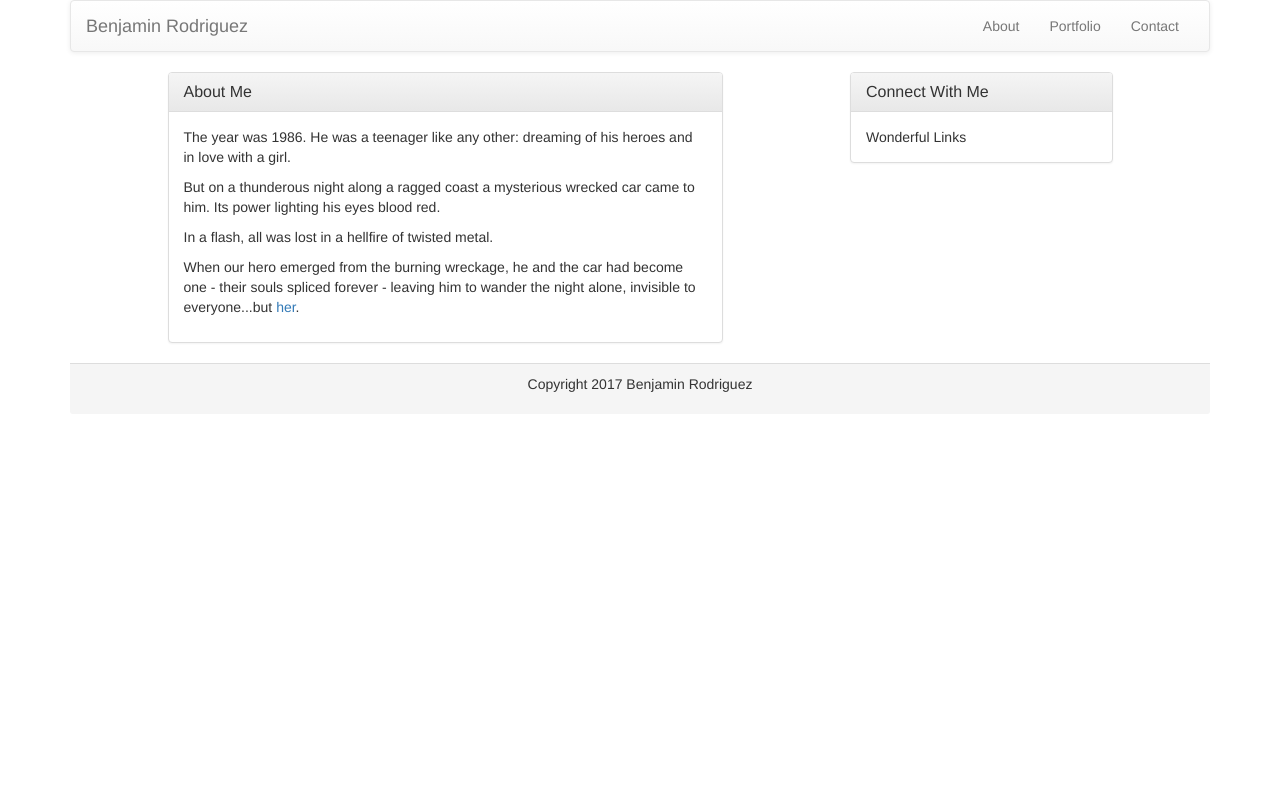
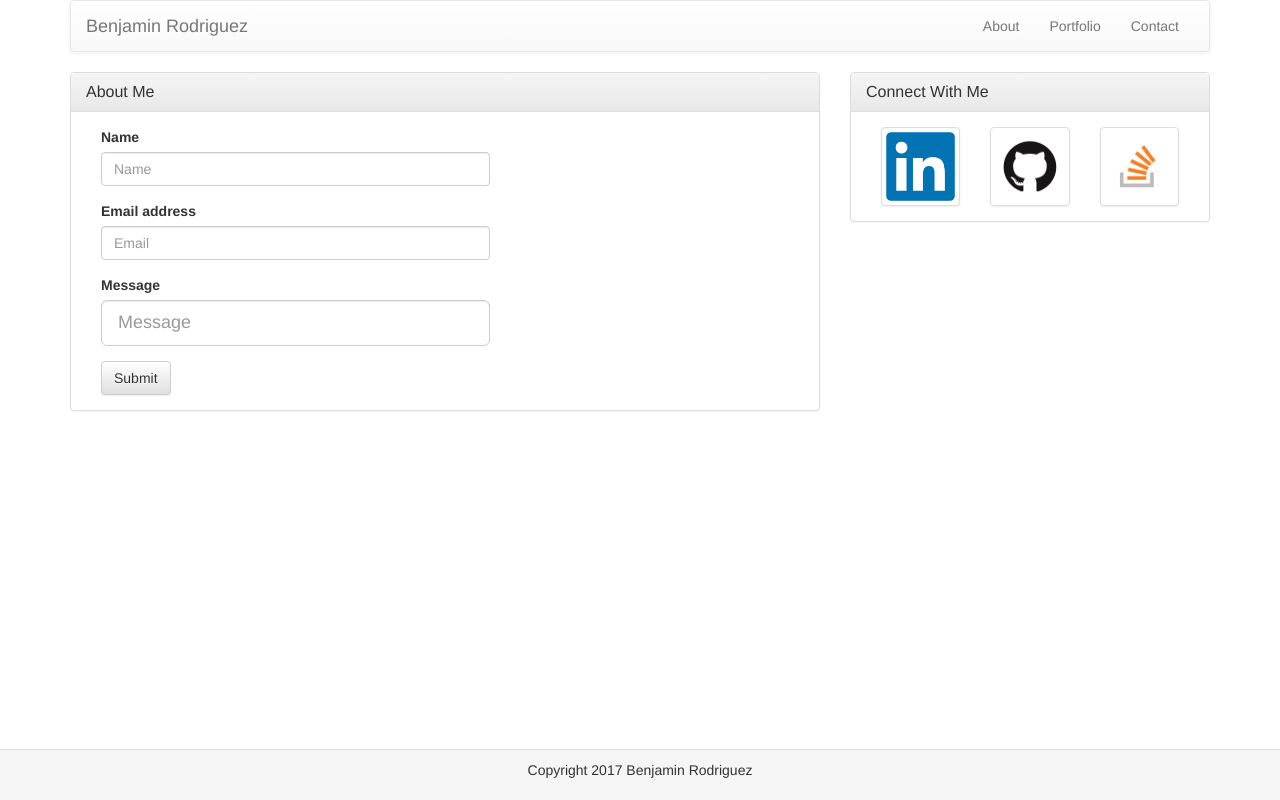
Before and after one commit to BIMATN/Bootstrap-Portfolio, a plain HTML site: page contact.html in a window 1280 px wide. Drawn offline with nearby package versions, Linux system fonts and the light colour scheme.

Commit message:
Contact and Index Completed without colors

```diff
--- a/contact.html
+++ b/contact.html
@@ -10,10 +10,10 @@
 	<!-- Optional theme -->
 	<link rel="stylesheet" href="https://maxcdn.bootstrapcdn.com/bootstrap/3.3.7/css/bootstrap-theme.min.css" integrity="sha384-rHyoN1iRsVXV4nD0JutlnGaslCJuC7uwjduW9SVrLvRYooPp2bWYgmgJQIXwl/Sp" crossorigin="anonymous">
 </head>
-<body>
+<body style="padding-bottom: 70px;">
 <!--Header for NavBar-->
 	<header class="container">
-		<nav class="navbar navbar-default">
+		<nav class="navbar navbar-default navbar">
 		  <div class="container-fluid">
 		    <!-- Brand and toggle get grouped for better mobile display -->
 		    <div class="navbar-header">
@@ -40,45 +40,66 @@
 	<div class="container">
 		<!--Row for About Me-->
 		<div class="row">
-			<!--Column for Space-->
-			<div class="col-md-1">
-			</div>
-			<!--Column for About Me-->
-			<div class="col-md-6">
+			<!--Column for About Me--> <!--Edit for Responsivenes-->
+			<div class="col-lg-8 col-md-8 col-sm-12 col-xs-12">
 				<!--Panel for containing About Me section-->
 				<div class="panel panel-default">
 				  <div class="panel-heading">
 				    <h3 class="panel-title">About Me</h3>
 				  </div>
 				  <div class="panel-body">
-				    <p>The year was 1986. He was a teenager like any other: dreaming of his heroes and in love with a girl.</p>
-				    <p>But on a thunderous night along a ragged coast a mysterious wrecked car came to him. Its power lighting his eyes blood red.</p>
-				    <p>In a flash, all was lost in a hellfire of twisted metal.</p>
-				    <p>When our hero emerged from the burning wreckage, he and the car had become one - their souls spliced forever - leaving him to wander the night alone, invisible to everyone...but <a href=https://youtu.be/t1s7L8gQMbs alt="youtube link to great video" target="_blank">her</a>.</p>
+				  	<!--Row and columns for About Me material-->
+				  	<row>
+						<div class="col-lg-7 col-md-7 col-sm-12 col-xs-12">
+						    <form>
+						      <div class="form-group">
+						        <label for="Name">Name</label>
+						        <input type="email" class="form-control" id="exampleInputEmail1" placeholder="Name">
+						      </div>
+						      <div class="form-group">
+						        <label for="Email Address">Email address</label>
+						        <input type="email" class="form-control" id="exampleInputEmail1" placeholder="Email">
+						      </div>
+						      <div class="form-group">
+						        <label for="Message">Message</label>
+						        <input type="email" class="form-control input-lg" id="exampleInputEmail1" placeholder="Message">
+						      </div>
+						      <button type="submit" class="btn btn-default">Submit</button>
+						    </form>
+						</div>
+				    </row>
 				  </div>
 				</div>
 			</div>
-			<!--Column for Space-->
-			<div class="col-md-1">
-			</div>
-			<!--Column for Connect With Me-->
-			<div class="col-md-3">
+			<!--Column for Connect With Me--><!--Edit for Responsivenes-->
+			<div class="col-lg-4 col-md-4 col-sm-12 col-xs-12">
 				<!--Panel for containing Connect With Me section-->
 				<div class="panel panel-default">
 				  <div class="panel-heading">
 				    <h3 class="panel-title">Connect With Me</h3>
 				  </div>
 				  <div class="panel-body">
-				    Wonderful Links
+				  	<!--Row and columns for Connect With Me Icons-->
+				  	<row>
+				  		<div class="col-lg-4 col-md-4 col-sm-2 col-xs-2">
+					    	<a href="https://www.linkedin.com/in/benjamin-rodriguez" target="_blank"><img src="images/linkedInLogo.png" class="img-responsive img-thumbnail" alt="Responsive image"></a>
+					    </div>
+					    <div class="col-lg-4 col-md-4 col-sm-2 col-xs-2">
+					    	<a href="https://github.com/BIMATN" target="_blank"><img src="images/gitHubLogo.png" class="img-responsive img-thumbnail" alt="Responsive image"></a>
+					    </div>
+					    <div class="col-lg-4 col-md-4 col-sm-2 col-xs-2">
+					    	<a href="https://stackexchange.com/users/11153459/bimatn" target="_blank"><img src="images/stackOverflowLogo.png" class="img-responsive img-thumbnail" alt="Responsive image"></a>
+					    </div>
+					</row>
 				  </div>
 				</div>
 			</div>
 			<!--Column for Space-->
-			<div class="col-md-1">
+			<div class="col-lg-1">
 			</div>
 		</div>
 		<!--Footer-->
-		<div class="panel-footer">
+		<div class="panel-footer navbar-fixed-bottom">
 			<p class="text-center">Copyright 2017 Benjamin Rodriguez</p>
 		</div>
 	</div>
```
Also changed, not shown: index.html (+19 -20 lines), portfolio.html (+40 -18 lines).
